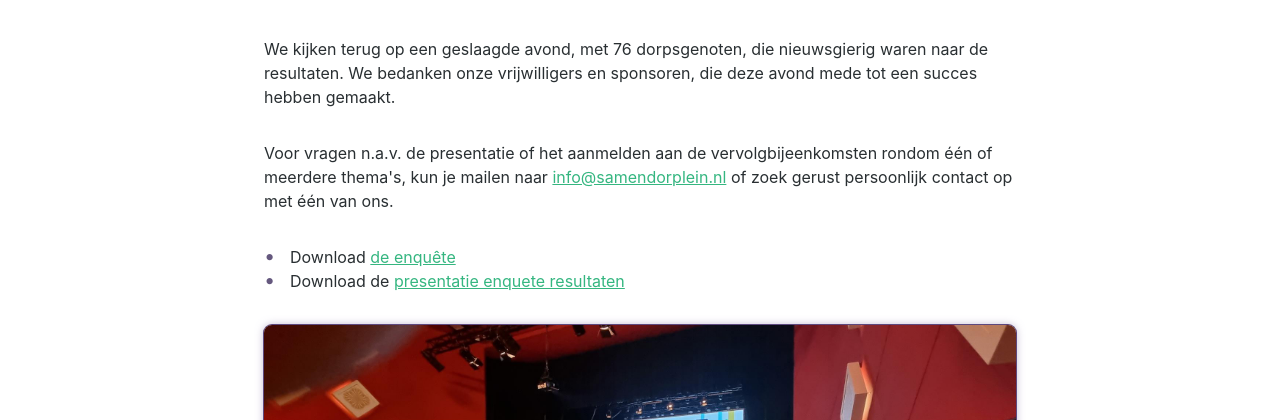
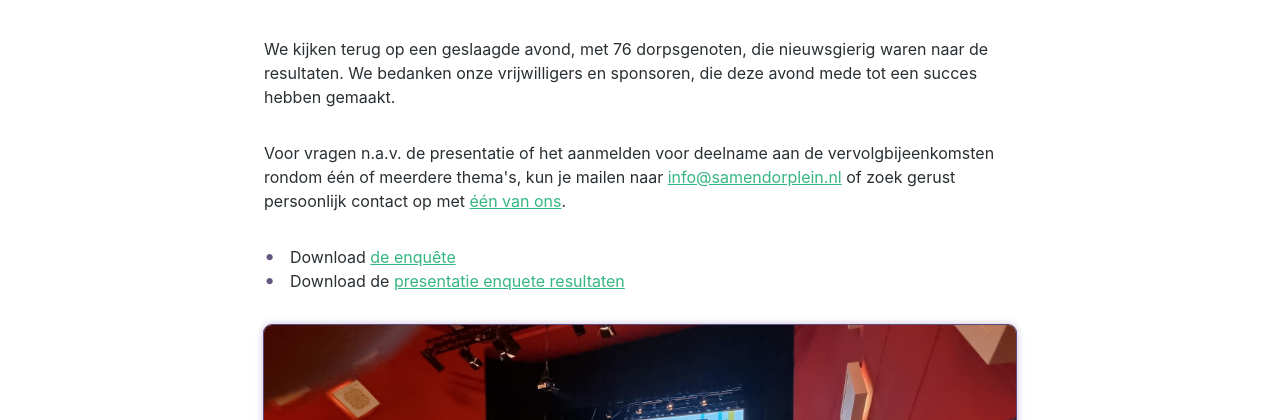
Before and after one commit to robhoeben/Samen-Dorplein, an Eleventy site: page src/nieuws/2022-06-21-presentatie-enquete-resultaten.md in a window 1280 px wide. Shown: the part 380-800 px from the top of the page. Built offline with nearby package versions, Linux system fonts and the light colour scheme; Eleventy itself is replaced by a stand-in of ours; files that its build step writes are made by us from their sources; files whose address does not match are found by name; a web font is replaced by a local one.

Commit message:
+ Fix typo

```diff
--- a/src/nieuws/2022-06-21-presentatie-enquete-resultaten.md
+++ b/src/nieuws/2022-06-21-presentatie-enquete-resultaten.md
@@ -7,7 +7,7 @@ date: 2022-06-21
 
 We kijken terug op een geslaagde avond, met 76 dorpsgenoten, die nieuwsgierig waren naar de resultaten. We bedanken onze vrijwilligers en sponsoren, die deze avond mede tot een succes hebben gemaakt.
 
-Voor vragen n.a.v. de presentatie of het aanmelden aan de vervolgbijeenkomsten rondom één of meerdere thema's, kun je mailen naar [info@samendorplein.nl](mailto:info@samendorplein.nl) of zoek gerust persoonlijk contact op met één van ons.
+Voor vragen n.a.v. de presentatie of het aanmelden voor deelname aan de vervolgbijeenkomsten rondom één of meerdere thema's, kun je mailen naar [info@samendorplein.nl](mailto:info@samendorplein.nl) of zoek gerust persoonlijk contact op met [één van ons](/over-ons).
 
 <ul>
     <li>Download <a href="/docs/enquete_samen_dorplein.pdf" download>de enquête</a>
```
